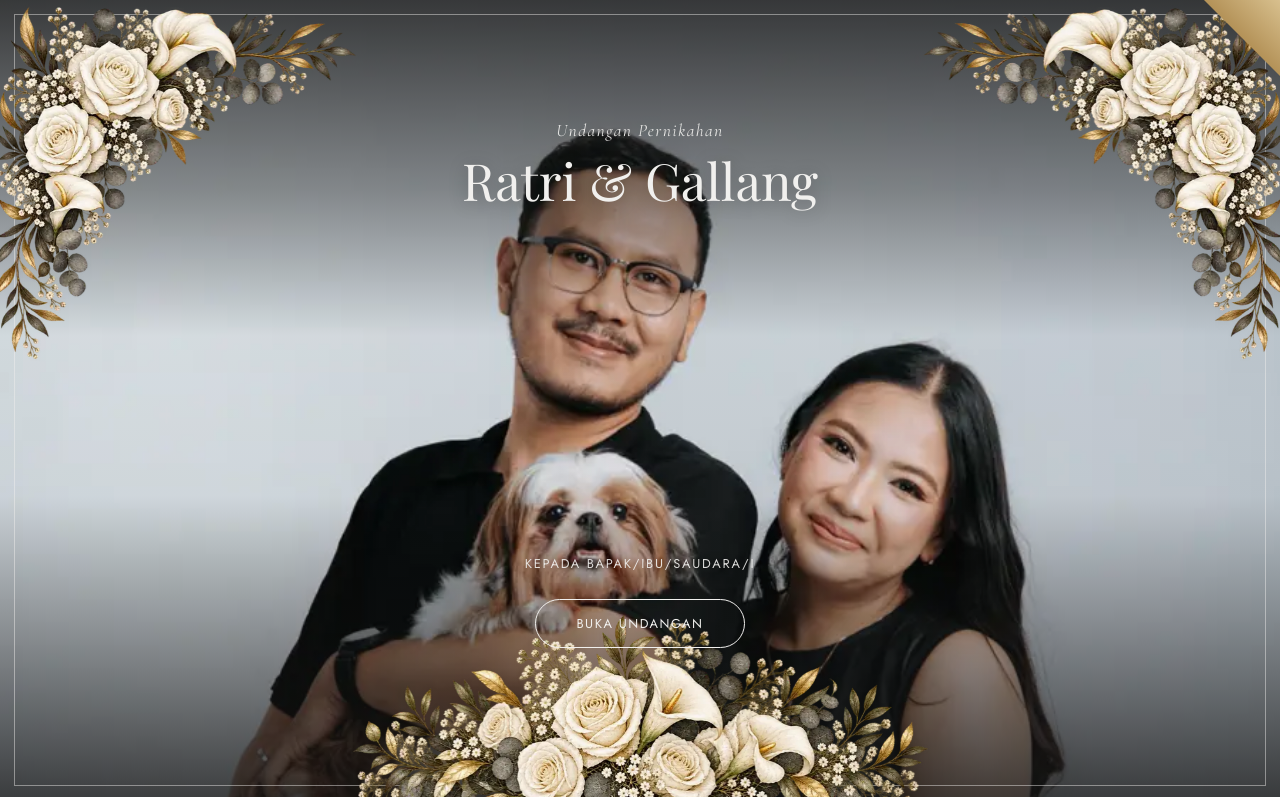
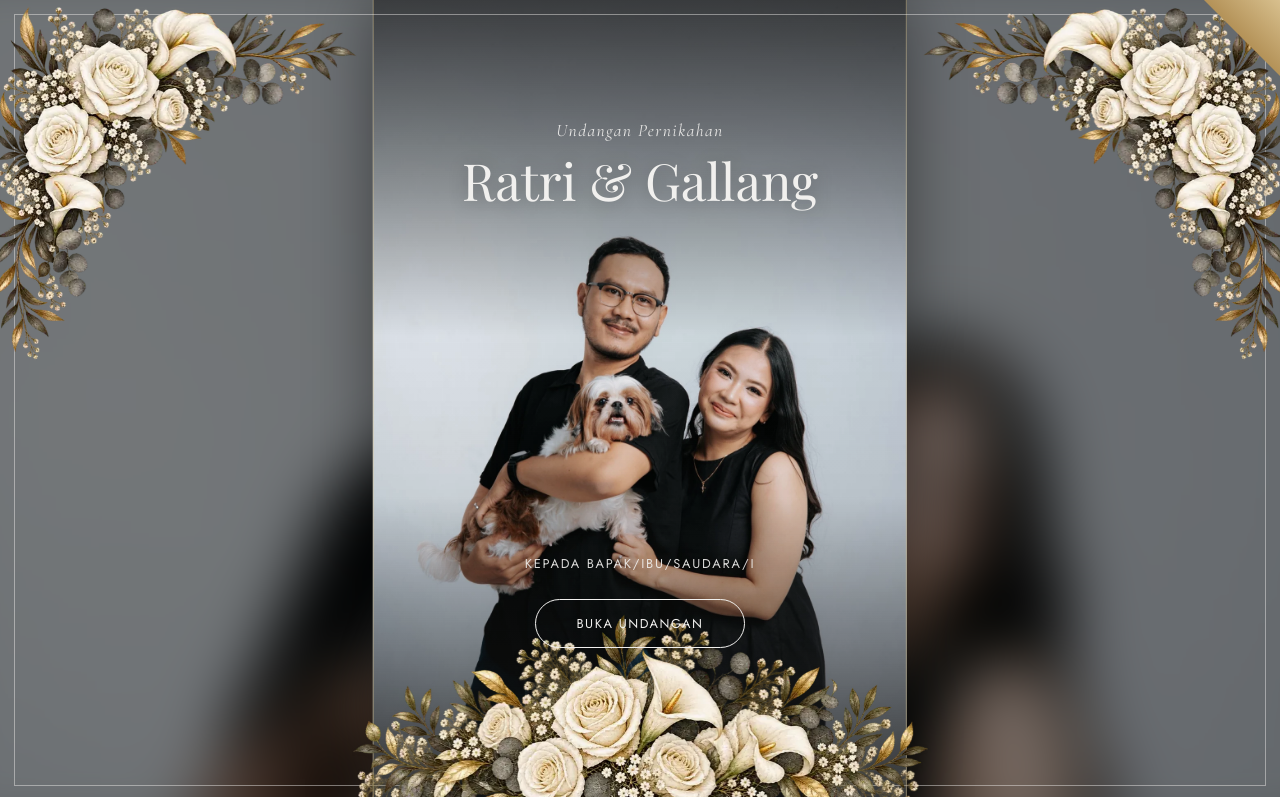
Before and after one commit to Galankdana/undangan-ratri-gallang, a plain HTML site: page index.html in a window 1280 px wide. Shown: the top 797 px of the page. Drawn offline with nearby package versions, Linux system fonts and the light colour scheme; no server answers.

Commit message:
Sampul di layar lebar: foto resolusi tinggi utuh di kolom tengah dengan latar buram, tidak lagi direntangkan
Co-Authored-By: Claude Opus 5.5 <noreply@anthropic.com>
Claude-Session: https://claude.ai/code/session_01URiafQTQh6td7YNN3XBw4H

```diff
--- a/index.html
+++ b/index.html
@@ -112,6 +112,23 @@
     will-change: transform, opacity;
   }
   #gate.opened{ transform: translateY(-100%); opacity:0; pointer-events:none; }
+  .gate-latar, .gate-foto{ display:none; }
+  /* Layar lebar: foto sampul tidak lagi direntangkan selebar layar (pecah dan terpotong).
+     Foto tajam tampil utuh sebagai kolom potret di tengah, sisi kiri-kanan diisi versi buram dari foto yang sama. */
+  @media (min-width:900px) and (min-aspect-ratio:1/1){
+    #gate{ background:#1C1C1C; }
+    .gate-latar, .gate-foto{ display:block; position:absolute; top:0; bottom:0; pointer-events:none; }
+    .gate-latar{ left:0; right:0; background:url("aset/foto/sampul.webp") center 40%/cover no-repeat;
+      filter:blur(28px) brightness(.5) saturate(.9); transform:scale(1.12); }
+    .gate-foto{ left:50%; width:min(66.8vh, 100vw); transform:translateX(-50%);
+      background:
+        linear-gradient(180deg, rgba(20,20,20,.78) 0%, rgba(20,20,20,.40) 24%, rgba(20,20,20,.06) 42%, rgba(20,20,20,.10) 62%, rgba(20,20,20,.80) 100%),
+        url("aset/foto/sampul-hd.webp") center top/cover no-repeat;
+      box-shadow:0 0 60px rgba(0,0,0,.45); }
+    .gate-foto::before, .gate-foto::after{ content:""; position:absolute; top:0; bottom:0; width:1px; background:rgba(216,192,142,.45); }
+    .gate-foto::before{ left:0; } .gate-foto::after{ right:0; }
+    #gate::before{ z-index:1; }
+  }
   #gate::before{
     content:""; position:absolute; inset:14px; border:1px solid rgba(241,240,238,.45); pointer-events:none;
   }
@@ -540,6 +557,7 @@
 
 <!-- ================= GERBANG / SAMPUL ================= -->
 <div id="gate" role="dialog" aria-label="Sampul undangan">
+  <div class="gate-latar" aria-hidden="true"></div><div class="gate-foto" aria-hidden="true"></div>
   <div class="tanda-sudut" aria-hidden="true"></div>
   <div class="bunga-sudut kiri" aria-hidden="true"><span><img src="aset/hiasan/sudut.webp" alt="" width="540" height="539" decoding="async"></span></div>
   <div class="bunga-sudut kanan" aria-hidden="true"><span><img src="aset/hiasan/sudut.webp" alt="" width="540" height="539" decoding="async"></span></div>
```
Also changed, not shown: aset/foto/sampul-hd.webp (added).
